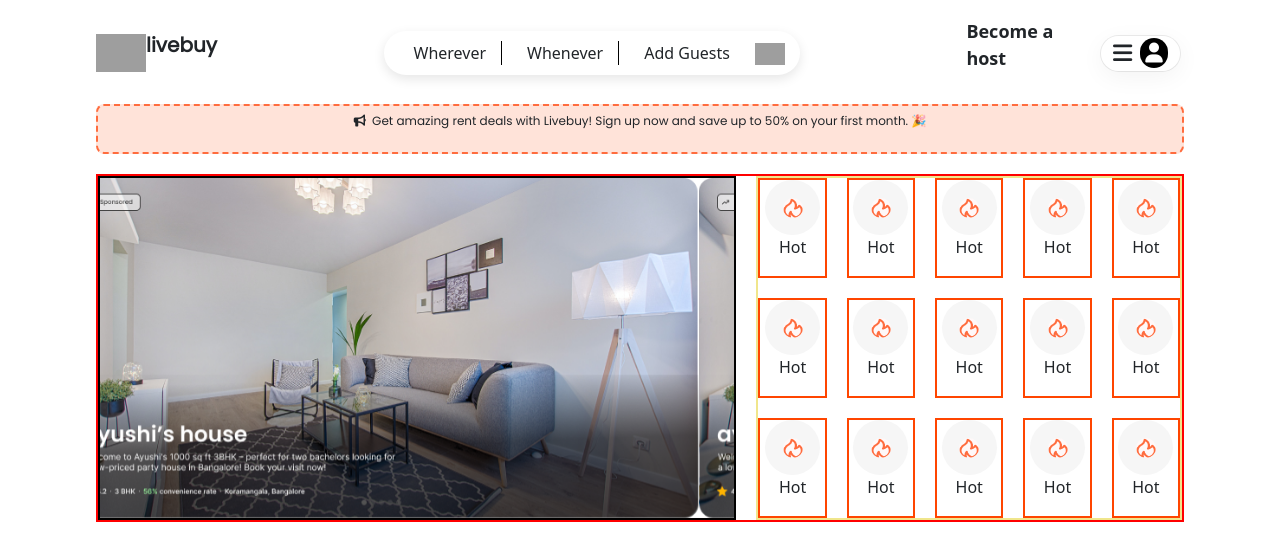
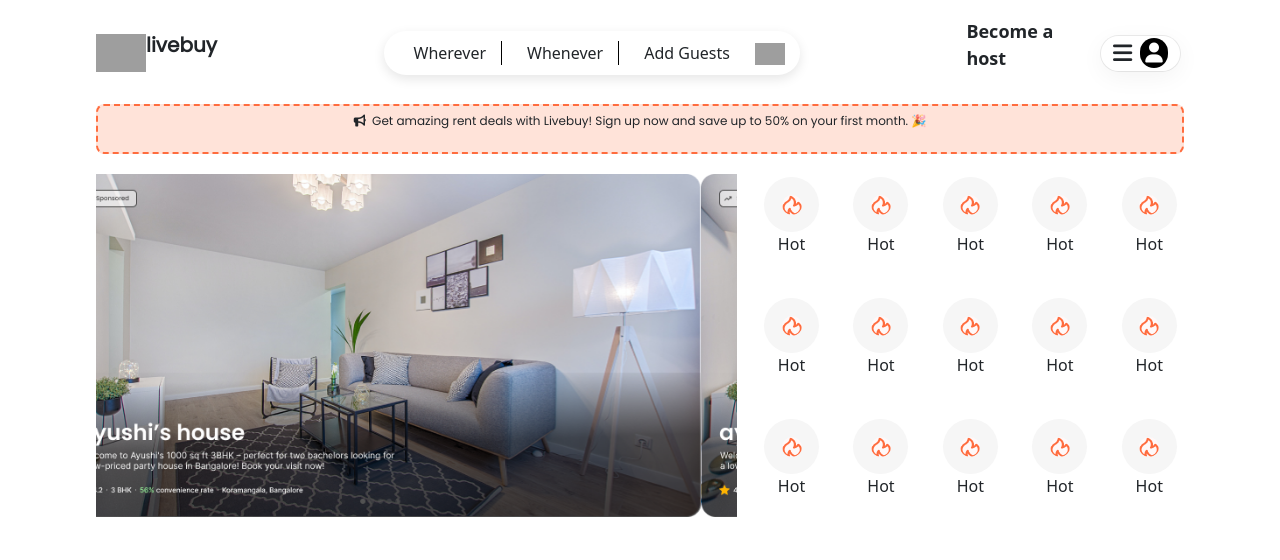
Before and after one commit to suryathink/livebuy, a plain HTML site: page index.html in a window 1280 px wide. Drawn offline with nearby package versions, Linux system fonts and the light colour scheme; grey boxes are pictures that could not be loaded.

Commit message:
border removed

```diff
--- a/index.html
+++ b/index.html
@@ -130,7 +130,7 @@
       }
       .slider-parent {
         /* width: 100%; */
-        border: 2px solid red;
+        /* border: 2px solid red; */
         display: grid;
         grid-template-columns: 1.5fr 1fr;
         /* height: 350px; */
@@ -178,19 +178,19 @@
 
      .all-icons-container{
       width: 100%;
-      border: 2px solid khaki;
+      /* border: 2px solid khaki; */
       display: grid;
       grid-template-columns: repeat(5,1fr);
       gap:20px;
      }
 
-     .icon-container{
-      border: 2px solid orangered;
+     /* .icon-container{ */
+      /* border: 2px solid orangered; */
       /* margin-top: 30px; */
-     }
+     /* } */
 
      .carousel-inner{
-      border: 2px solid black;
+      /* border: 2px solid black; */
       width: 100%;
      }
 /*
```
